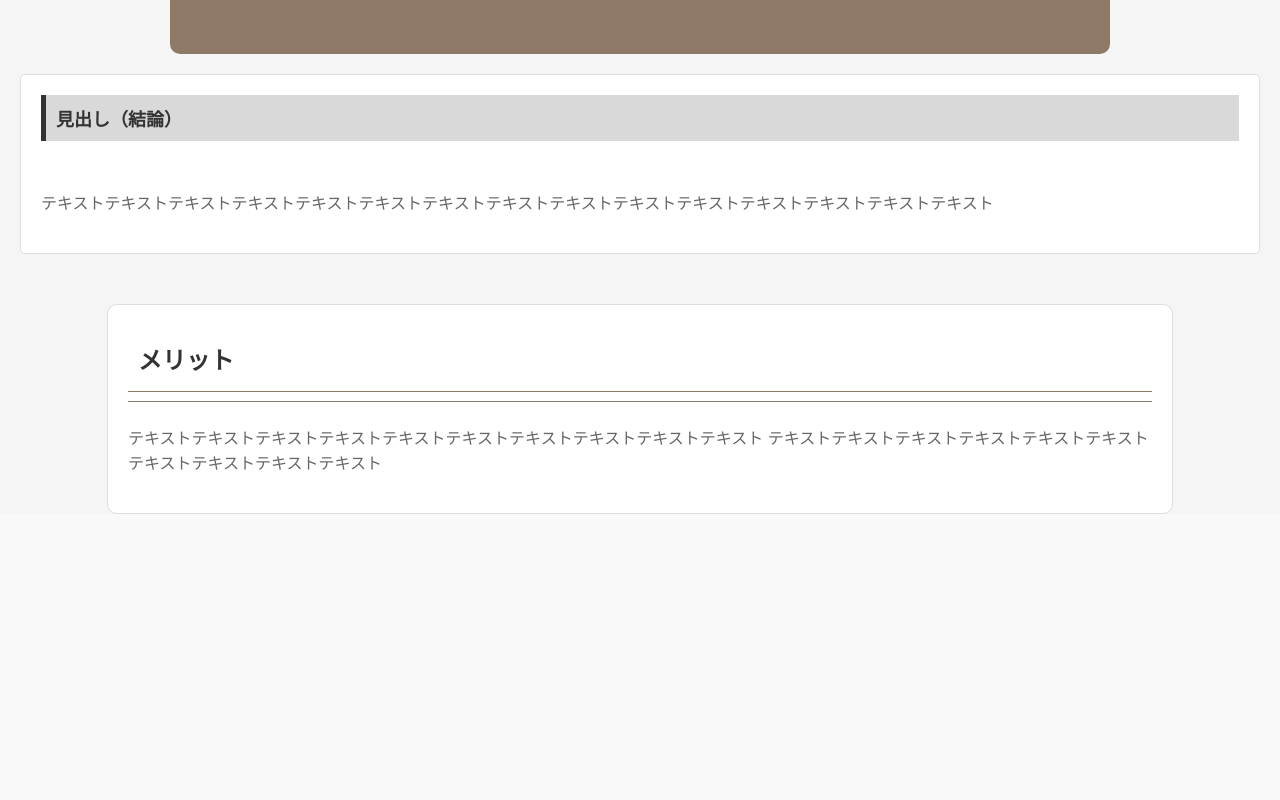
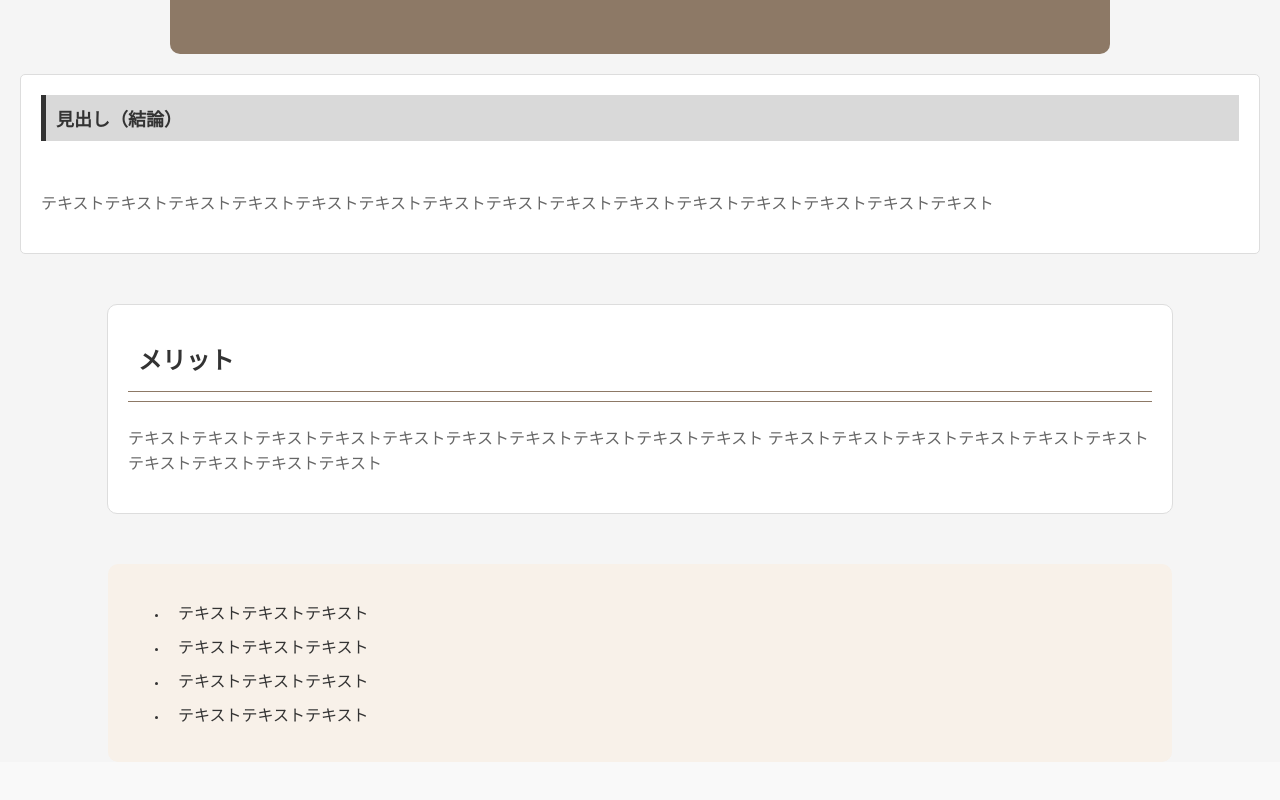
Before and after one commit to mamenz752/gadgelog, a React (Create React App) app: page / in a window 1280 px wide. Shown: the part 1090-1890 px from the top of the page. Before the commit the page ends 1654 px from the top, so only its background shows below. Built offline with nearby package versions, Linux system fonts and the light colour scheme.

Commit message:
見出し(目次)の実装

```diff
--- a/src/App.js
+++ b/src/App.js
@@ -5,6 +5,7 @@ import List from './components/maeken/list';
 import Ikon from './components/hatake/ikon';
 import Midasi1 from './components/hatake/midasi1';
 import Midasi2 from './components/hatake/midasi2';
+import Midasi3 from './components/hatake/midasi3';
 
 function App() {
   return (
@@ -15,6 +16,7 @@ function App() {
       <Ikon />
       <Midasi1 />
       <Midasi2 />
+      <Midasi3 />
     </div>
   );
 }
--- /dev/null
+++ b/src/components/hatake/midasi3.js
@@ -0,0 +1,15 @@
+import styles from "../../styles/hatake/midasi3.module.css";
+
+function Midasi3(){
+    return(
+        <div className={styles.box}>
+        <ul>
+            <li>テキストテキストテキスト</li>
+            <li>テキストテキストテキスト</li>
+            <li>テキストテキストテキスト</li>
+            <li>テキストテキストテキスト</li>
+        </ul>
+    </div>
+    )
+}
+export default Midasi3;
--- /dev/null
+++ b/src/styles/hatake/midasi3.module.css
@@ -0,0 +1,33 @@
+body {
+    font-family: 'Arial', sans-serif;
+    margin: 0;
+    padding: 0;
+    background-color: #f9f9f9;
+}
+
+.box {
+    width: 80%;
+    margin: 50px auto;
+    padding: 20px;
+    background-color: #f8F1E9; /* 背景色を薄いベージュに設定 */
+    border-radius: 10px; /* 角を丸める */
+}
+
+ul {
+    list-style-type: disc; /* 丸付きリスト */
+    padding-left: 40px; /* 左側の余白を広げる */
+}
+
+li {
+    font-size: 16px;
+    color: #333;
+    margin-bottom: 10px;
+    text-indent: -20px; /* • の左の余白を設定 */
+    padding-left: 30px;  /* • と文字の間の余白を広げる */
+    font-weight: 100; /*文字を細くする*/
+}
+
+li::marker {
+    font-size: 10px;
+    padding-right: 40px; /* • と文字の間の余白を追加 */
+}
```
